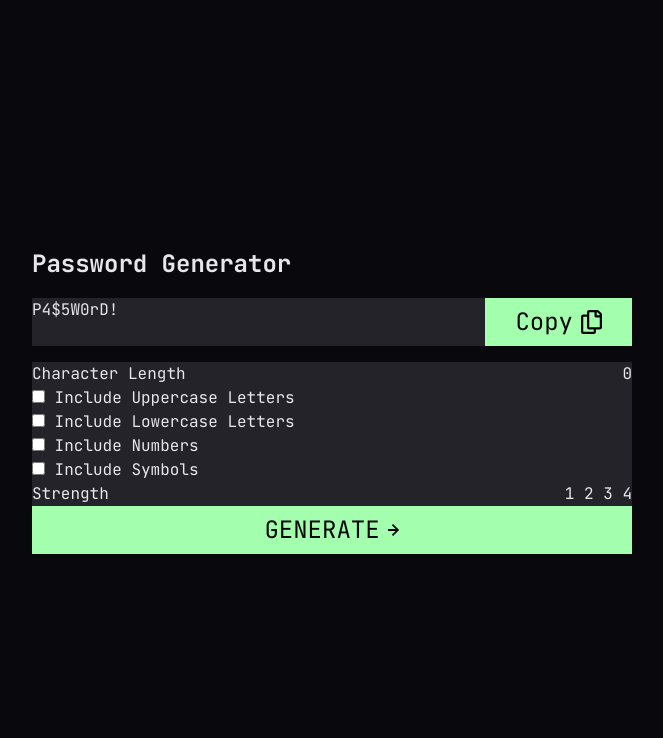
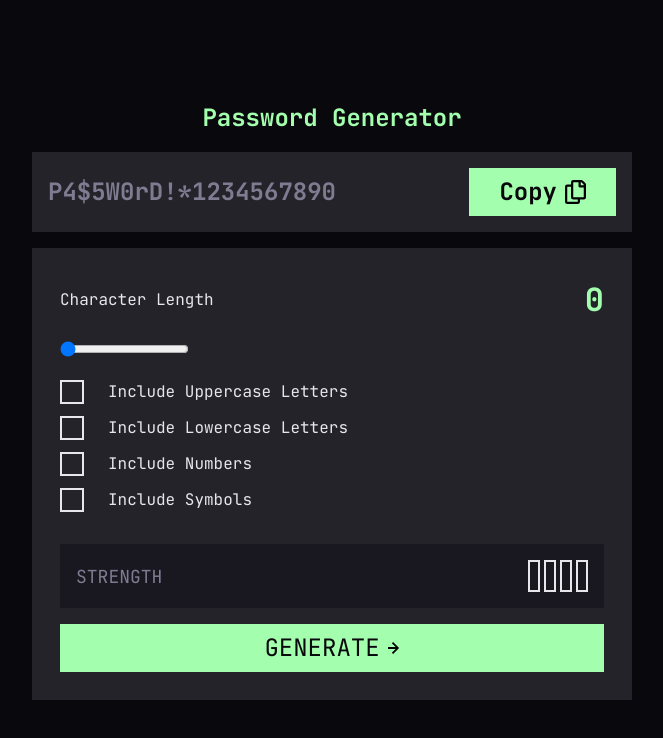
Before and after one commit to advide2001/password-generator-app, a website built with Vite: page index.html in a window 1280 px wide. Shown: the whole page, without its empty margins (308-971 px from the left). Built offline with nearby package versions, Linux system fonts and the light colour scheme.

Commit message:
More css and html

```diff
--- a/index.html
+++ b/index.html
@@ -13,59 +13,62 @@
 </head>
 
 <body>
-  <article class="card | flex flex-reverse">
-    <div>
+  <article class="card | flex flex-column">
     <h1 class="card__heading">Password Generator</h1>
-    </div>
     <div class="card-item card__password | flex flex-space">
-      <p class="password--placeholder">P4$5W0rD!</p>
+      <p class="password--placeholder">P4$5W0rD!*1234567890</p>
       <button class="svg-icon-button button__copy" data-icon="copy">Copy
       </button>
     </div>
-    <div class="card-item card__form">
-      <form>
+    <form class="card-item card__form | flex flex-column">
       <div class="password__length | flex flex-space">
         <p class="normal-text">Character Length</p>
         <p class="password__length-number">0</p>
       </div>
-        <div class="password__slider slider"></div>
+      <div class="password__slider slider-container">
+        <input type="range" min="0" max="20" value="0" class="slider">
+      </div>
       <div class="password__checkbox checkbox-group">
-          <div class="checkbox">
-            <input type="checkbox" id="include-uppercase">
-            <label for="include-uppercase">Include Uppercase Letters</label>
+        <div class="flex flex-align-center">
+          <div class="checkbox"></div>
+          <input class="checkbox__input" type="checkbox" id="include-uppercase">
+          <label class="checkbox__label" for="include-uppercase">Include Uppercase Letters</label>
         </div>
 
-          <div class="checkbox">
-            <input type="checkbox" id="include-lowercase">
-            <label for="include-lowercase">Include Lowercase Letters</label>
+        <div class="flex flex-align-center">
+          <div class="checkbox"></div>
+          <input class="checkbox__input" type="checkbox" id="include-lowercase">
+          <label class="checkbox__label" for="include-lowercase">Include Lowercase Letters</label>
         </div>
 
-          <div class="checkbox">
-            <input type="checkbox" id="include-numbers">
-            <label for="include-numbers">Include Numbers</label>
+        <div class="flex flex-align-center">
+          <div class="checkbox"></div>
+          <input class="checkbox__input" type="checkbox" id="include-numbers">
+          <label class="checkbox__label" for="include-numbers">Include Numbers</label>
         </div>
 
-          <div class="checkbox">
-            <input type="checkbox" id="include-symbols">
-            <label for="include-symbols">Include Symbols</label>
+        <div class="flex flex-align-center">
+          <div class="checkbox"></div>
+          <input class="checkbox__input" type="checkbox" id="include-symbols">
+          <label class="checkbox__label" for="include-symbols">Include Symbols</label>
         </div>
       </div>
       <div class="password__error error-message">
       </div>
-        <div class="password__strength | flex flex-space">
+      <div class="password__strength | flex flex-space flex-align-center">
         <p class="capital-text">Strength</p>
-          <div class="password__strength-bar">
-            <span>1</span>
-            <span>2</span>
-            <span>3</span>
-            <span>4</span>
+        <div class="password__strength-bars | flex flex-align-center">
+          <!-- <div class="password__strength-text">Strong</div> -->
+          <div class="password__strength-bar"></div>
+          <div class="password__strength-bar"></div>
+          <div class="password__strength-bar"></div>
+          <div class="password__strength-bar"></div>
         </div>
       </div>
       <button class="svg-icon-button button-main button__generate" data-icon="next">
         Generate
       </button>
     </form>
-    </div>
   </article>
 </body>
 
--- a/src/css/style.css
+++ b/src/css/style.css
@@ -66,10 +66,13 @@ h6 {
 :root {
   /* Colors */
   /* main colors */
-  --clr-primary: hsl(127, 100%, 82%);
-  --clr-secondary: hsl(0, 100%, 66%);
+  --clr-primary-100: hsl(127, 100%, 82%);
+  --clr-primary-900: hsl(0, 100%, 66%);
+  --clr-primary-300: hsl(42, 91%, 68%);
+  --clr-primary-700: hsl(13, 95%, 66%);
   /* neutral colors */
   --clr-neutral-100: hsl(252, 11%, 91%);
+  --clr-neutral-500: hsl(248, 9%, 53%);
   --clr-neutral-700: hsl(249, 9%, 15%);
   --clr-neutral-800: hsl(248, 14%, 11%);
   --clr-neutral-900: hsl(255, 22%, 4%);
@@ -111,7 +114,7 @@ body {
   gap: 1rem;
 }
 
-.flex-reverse {
+.flex-column {
   flex-direction: column;
 }
 
@@ -119,8 +122,17 @@ body {
   justify-content: space-between;
 }
 
+.flex-align-center {
+  align-items: center;
+}
+
+.normal-text {
+  font-size: var(--fs-md);
+  font-weight: var(--fw-400);
+}
+
 /* COMPONENTS */
-/* BUTTON with icon */
+/* BUTTON WITH ICON */
 .svg-icon-button {
   cursor: pointer;
   text-decoration: none;
@@ -131,7 +143,7 @@ body {
 
   border: 0;
   padding: 0.25em 1.25em;
-  background-color: var(--clr-primary);
+  background-color: var(--clr-primary-100);
   color: var(--clr-neutral-900);
   font-size: var(--fs-xxl);
 }
@@ -155,6 +167,38 @@ body {
   height: 12px;
 }
 
+/* CHECKBOX GROUP */
+.checkbox-group {
+  display: flex;
+  flex-direction: column;
+  gap: 0.75rem;
+  cursor: pointer;
+}
+
+.checkbox__input {
+  display: none;
+}
+
+.checkbox {
+  width: 1.5rem;
+  height: 1.5rem;
+  border: 2px solid var(--clr-neutral-100);
+}
+
+.checkbox__label {
+  padding-left: 0.5rem;
+}
+
+.checkbox--checked {
+  background-color: var(--clr-primary-100);
+  background-image: url(../../assets/images/icon-check.svg);
+  background-repeat: no-repeat;
+  background-position: center;
+  background-size: 1rem;
+}
+
+/* SLIDER */
+
 /* STYLING */
 .card {
   width: 90vw;
@@ -164,3 +208,86 @@ body {
 .card-item {
   background-color: var(--clr-neutral-700);
 }
+
+.card__heading {
+  margin: 0 auto;
+  color: var(--clr-primary-100);
+  font-size: var(--fs-xxl);
+}
+
+.card__password {
+  font-size: var(--fs-xxl);
+  font-weight: var(--fw-700);
+  align-items: baseline;
+  padding: 1rem;
+}
+
+.password--placeholder {
+  color: var(--clr-neutral-500);
+}
+
+.card__form {
+  padding: 1.75rem;
+}
+
+.password__length {
+  align-items: center;
+}
+
+.password__length-number {
+  color: var(--clr-primary-100);
+  font-size: var(--fs-xxxl);
+  font-weight: var(--fw-700);
+}
+
+.error-message {
+  padding-left: 0.5rem;
+  color: var(--clr-primary-900);
+  font-size: var(--fs-md);
+  font-weight: var(--fw-400);
+}
+
+.password__strength {
+  background-color: var(--clr-neutral-800);
+  color: var(--clr-neutral-500);
+  font-size: var(--fs-lg);
+  text-transform: uppercase;
+  padding: 1rem;
+}
+
+.password__strength-text {
+  color: var(--clr-neutral-100);
+  padding-right: 0.25rem;
+  font-size: var(--fs-xxl);
+  font-weight: var(--fw-700);
+}
+
+.password__strength-bars {
+  gap: 0.25rem;
+}
+
+.password__strength-bar {
+  height: 2rem;
+  width: 0.75rem;
+  border: 2px solid var(--clr-neutral-100);
+}
+
+.password__strength-bar--too-weak {
+  border: none;
+  background-color: var(--clr-primary-900);
+}
+
+.password__strength-bar--weak {
+  border: none;
+  background-color: var(--clr-primary-700);
+}
+
+.password__strength-bar--medium {
+  border: none;
+  background-color: var(--clr-primary-300);
+}
+
+.password__strength-bar--strong {
+  border: none;
+  background-color: var(--clr-primary-100);
+}
```
Lines whose indentation alone changed are shown as unchanged.
